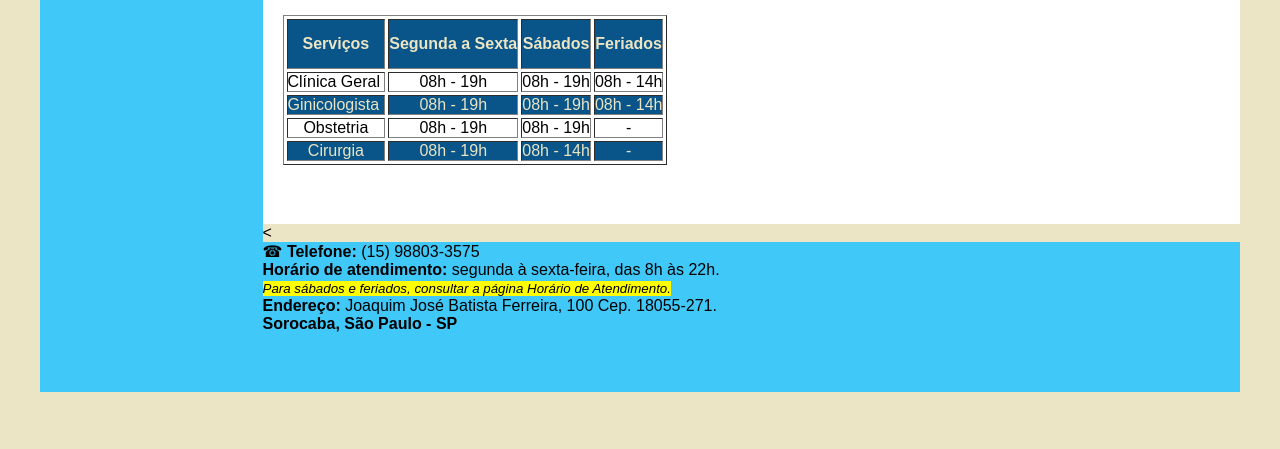
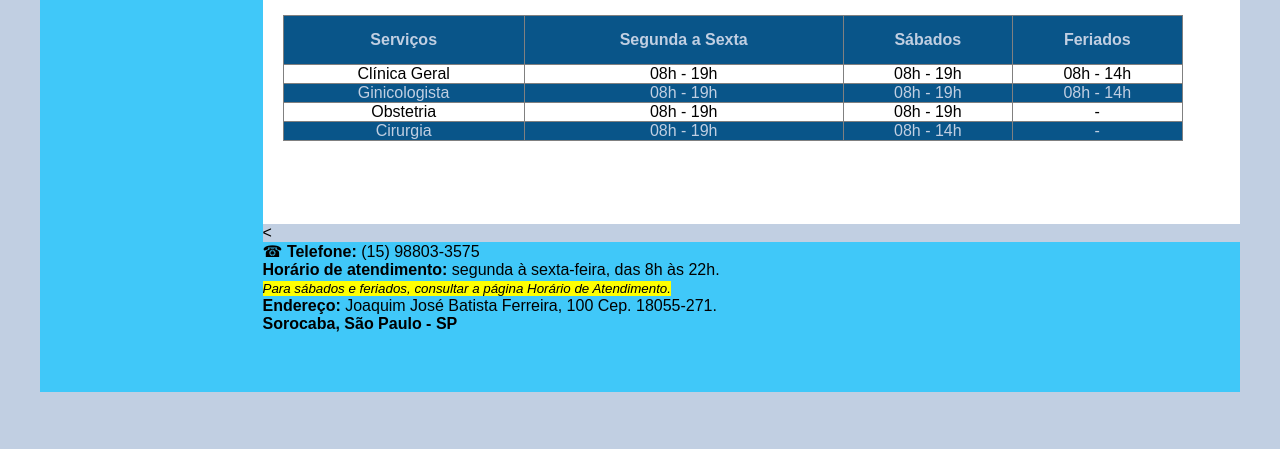
Before and after one commit to Angelino-Pires-Oliveira/trilha-html-modulo-2, a plain HTML site: page horario.html in a window 1280 px wide. Shown: the part 351-800 px from the top of the page. Drawn offline with Linux system fonts and the light colour scheme.

Commit message:
acertando tabelas

```diff
--- a/horario.html
+++ b/horario.html
@@ -44,13 +44,13 @@
                         </thead>
                         <tbody>
                             <tr>
-                                <td>Clínica Geral</td>
+                                <td style="text-align:center">Clínica Geral</td>
                                 <td style="text-align:center">08h - 19h</td>
                                 <td style="text-align:center">08h - 19h</td>
                                 <td style="text-align:center">08h - 14h</td>
                             </tr>
                             <tr>
-                                <td>Ginicologista</td>
+                                <td style="text-align:center">Ginicologista</td>
                                 <td style="text-align:center">08h - 19h</td>
                                 <td style="text-align:center">08h - 19h</td>
                                 <td style="text-align:center">08h - 14h</td>
--- a/styly.css
+++ b/styly.css
@@ -8,7 +8,7 @@
 }
 
 :root {
-    --cor0: #ebe5c5;
+    --cor0: #c1cfe2;
     --cor1: #40c8f9;
     --cor2: #3ddc84;
     --cor3: #2fa866;
@@ -69,6 +69,10 @@ body {
 
 }
 
+table{
+    border-collapse: collapse;
+    width: 900px;
+}
 
 table thead {
     background-color: var(--cor4);
```
